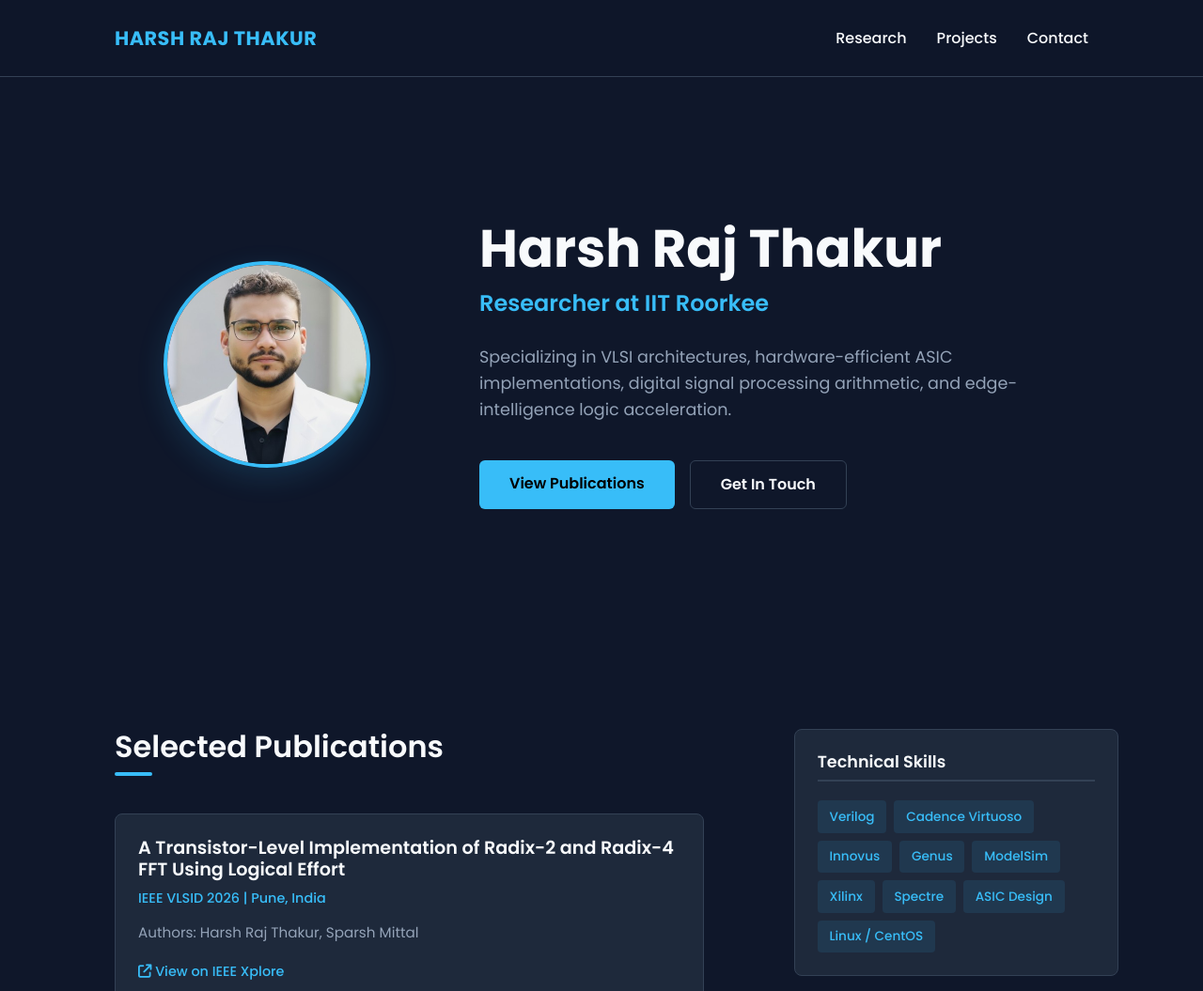
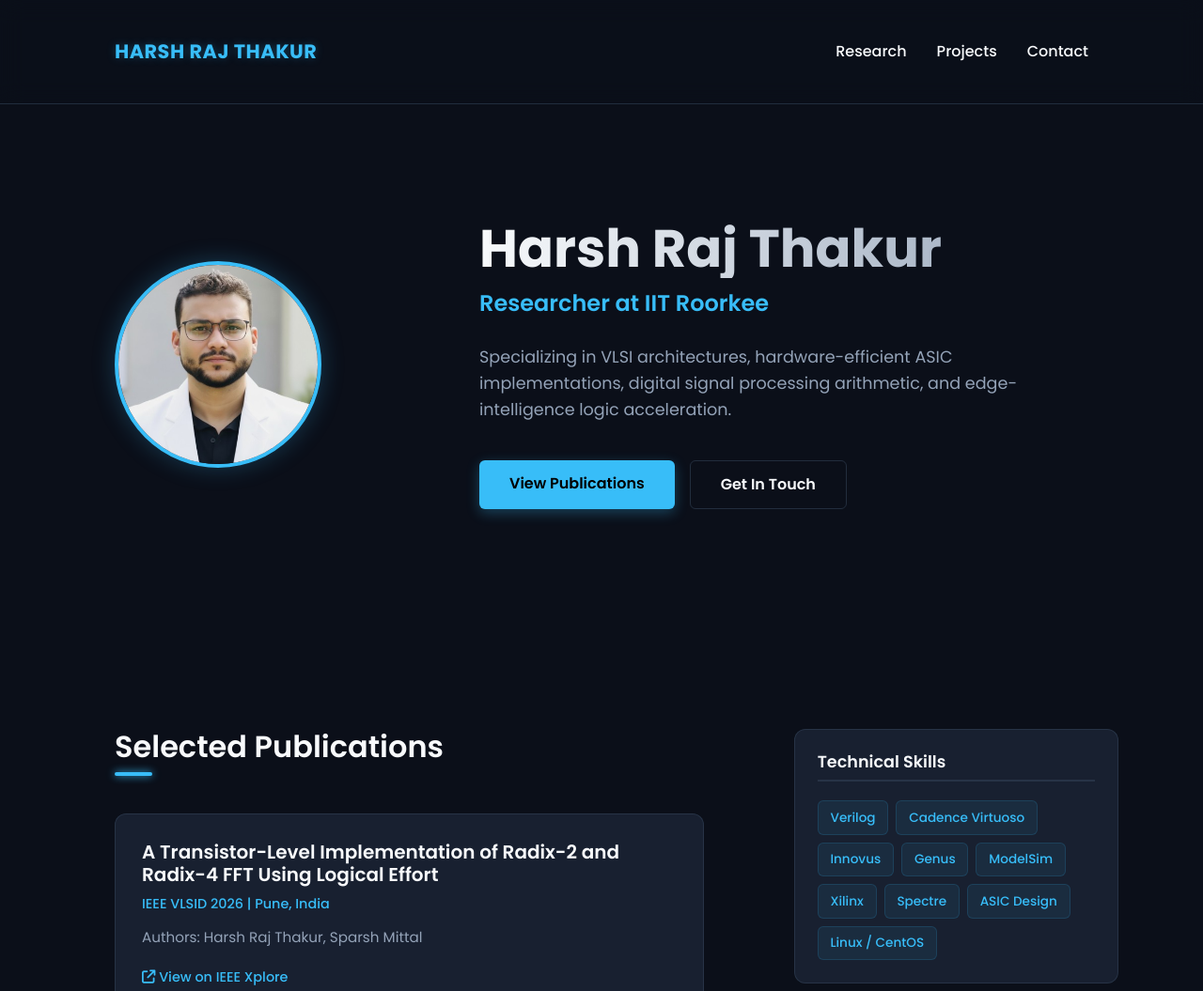
Before and after one commit to harsh126thakur/harsh126thakur.github.io, a plain HTML site: page index.html in a window 1280 px wide. Shown: the top 1055 px of the page at 94% size. Drawn offline with nearby package versions, Linux system fonts and the light colour scheme.

Commit message:
Implement glassmorphic glow styling and dynamic JS scroll reveal animation core

```diff
--- a/css/style.css
+++ b/css/style.css
@@ -8,12 +8,12 @@
 }
 
 :root {
-    --bg-color: #0f172a;
-    --card-bg: #1e293b;
+    --bg-color: #0b0f19;
+    --card-bg: rgba(30, 41, 59, 0.7);
     --accent-color: #38bdf8;
     --text-main: #f8fafc;
     --text-muted: #94a3b8;
-    --border-color: #334155;
+    --border-color: rgba(51, 65, 85, 0.6);
 }
 
 body {
@@ -32,10 +32,12 @@
     position: fixed;
     top: 0;
     width: 100%;
-    background-color: rgba(15, 23, 42, 0.9);
-    backdrop-filter: blur(10px);
+    background-color: rgba(11, 15, 25, 0.8);
+    backdrop-filter: blur(12px);
+    -webkit-backdrop-filter: blur(12px);
     z-index: 1000;
     border-bottom: 1px solid var(--border-color);
+    transition: all 0.3s ease;
 }
 
 .nav-container {
@@ -44,7 +46,7 @@
     display: flex;
     justify-content: space-between;
     align-items: center;
-    padding: 1.5rem 2rem;
+    padding: 1.2rem 2rem;
 }
 
 .logo {
@@ -53,6 +55,7 @@
     color: var(--accent-color);
     text-decoration: none;
     letter-spacing: 0.5px;
+    text-shadow: 0 0 10px rgba(56, 189, 248, 0.3);
 }
 
 .nav-links {
@@ -66,11 +69,27 @@
     color: var(--text-main);
     text-decoration: none;
     font-weight: 500;
+    position: relative;
     transition: color 0.3s;
+}
+
+.nav-links a::after {
+    content: '';
+    position: absolute;
+    width: 0;
+    height: 2px;
+    bottom: -4px;
+    left: 0;
+    background-color: var(--accent-color);
+    transition: width 0.3s ease;
 }
 
 .nav-links a:hover {
     color: var(--accent-color);
+}
+
+.nav-links a:hover::after {
+    width: 100%;
 }
 
 /* --- Sections Layout --- */
@@ -94,6 +113,7 @@
     background: var(--accent-color);
     margin-top: 0.5rem;
     border-radius: 2px;
+    box-shadow: 0 0 8px var(--accent-color);
 }
 
 /* --- Hero Section --- */
@@ -108,17 +128,18 @@
     margin: 0 auto;
 }
 
-.hero-img-container {
-    text-align: center;
-}
-
 .profile-img {
     width: 220px;
     height: 220px;
     border-radius: 50%;
     border: 4px solid var(--accent-color);
     object-fit: cover;
-    box-shadow: 0 10px 30px rgba(56, 189, 248, 0.15);
+    box-shadow: 0 0 25px rgba(56, 189, 248, 0.25);
+    transition: transform 0.5s cubic-bezier(0.175, 0.885, 0.32, 1.275);
+}
+
+.profile-img:hover {
+    transform: scale(1.05) rotate(2deg);
 }
 
 .hero-text h1 {
@@ -126,6 +147,9 @@
     margin-bottom: 0.5rem;
     line-height: 1.1;
     font-weight: 700;
+    background: linear-gradient(to right, #f8fafc, #94a3b8);
+    -webkit-background-clip: text;
+    -webkit-text-fill-color: transparent;
 }
 
 .hero-subtitle {
@@ -154,12 +178,13 @@
     border-radius: 6px;
     text-decoration: none;
     font-weight: 600;
-    transition: transform 0.3s, box-shadow 0.3s;
+    box-shadow: 0 4px 14px rgba(56, 189, 248, 0.3);
+    transition: all 0.3s cubic-bezier(0.25, 0.8, 0.25, 1);
 }
 
 .cta-btn:hover {
-    transform: translateY(-2px);
-    box-shadow: 0 10px 20px rgba(56, 189, 248, 0.2);
+    transform: translateY(-3px);
+    box-shadow: 0 8px 25px rgba(56, 189, 248, 0.5);
 }
 
 .secondary-btn {
@@ -170,34 +195,50 @@
     border-radius: 6px;
     text-decoration: none;
     font-weight: 600;
-    transition: background-color 0.3s;
+    transition: all 0.3s ease;
 }
 
 .secondary-btn:hover {
     background-color: rgba(255, 255, 255, 0.05);
+    border-color: var(--accent-color);
+    color: var(--accent-color);
 }
 
-/* --- Split Portfolio Grid Architecture --- */
+/* --- Split Portfolio Layout Grid --- */
 .main-layout {
     display: grid;
     grid-template-columns: 2fr 1fr;
     gap: 4rem;
 }
 
-/* --- Cards for Publications/Projects --- */
+/* --- Modern Glassmorphic Cards --- */
 .item-card {
-    background-color: var(--card-bg);
-    border-radius: 8px;
-    padding: 1.5rem;
-    margin-bottom: 1.5rem;
+    background: var(--card-bg);
+    backdrop-filter: blur(4px);
+    -webkit-backdrop-filter: blur(4px);
+    border-radius: 12px;
+    padding: 1.75rem;
+    margin-bottom: 1.75rem;
     border: 1px solid var(--border-color);
+    transition: all 0.4s cubic-bezier(0.165, 0.84, 0.44, 1);
+}
+
+.item-card:hover {
+    transform: translateY(-5px);
+    border-color: rgba(56, 189, 248, 0.4);
+    box-shadow: 0 12px 30px rgba(0, 0, 0, 0.2), inset 0 0 15px rgba(56, 189, 248, 0.05);
 }
 
 .item-card h3 {
-    font-size: 1.2rem;
+    font-size: 1.25rem;
     margin-bottom: 0.5rem;
     color: var(--text-main);
     font-weight: 600;
+    transition: color 0.3s;
+}
+
+.item-card:hover h3 {
+    color: var(--accent-color);
 }
 
 .item-meta {
@@ -227,11 +268,18 @@
 }
 
 .sidebar-box {
-    background-color: var(--card-bg);
-    border-radius: 8px;
+    background: var(--card-bg);
+    backdrop-filter: blur(4px);
+    -webkit-backdrop-filter: blur(4px);
+    border-radius: 12px;
     padding: 1.5rem;
     border: 1px solid var(--border-color);
     margin-bottom: 2rem;
+    transition: border-color 0.3s;
+}
+
+.sidebar-box:hover {
+    border-color: rgba(56, 189, 248, 0.3);
 }
 
 .sidebar-box h3 {
@@ -249,12 +297,21 @@
 }
 
 .skill-tag {
-    background-color: rgba(56, 189, 248, 0.1);
+    background-color: rgba(56, 189, 248, 0.08);
     color: var(--accent-color);
     padding: 0.4rem 0.8rem;
-    border-radius: 4px;
+    border-radius: 6px;
     font-size: 0.85rem;
     font-weight: 500;
+    border: 1px solid rgba(56, 189, 248, 0.15);
+    transition: all 0.3s ease;
+}
+
+.skill-tag:hover {
+    background-color: var(--accent-color);
+    color: #000;
+    transform: translateY(-2px);
+    box-shadow: 0 4px 12px rgba(56, 189, 248, 0.2);
 }
 
 .edu-item {
@@ -280,7 +337,7 @@
     color: var(--accent-color);
 }
 
-/* --- Contact Section Form Elements --- */
+/* --- Contact Form Inputs --- */
 .contact-form {
     display: flex;
     flex-direction: column;
@@ -290,17 +347,20 @@
 
 .form-group input, .form-group textarea {
     width: 100%;
-    padding: 0.85rem 1rem;
-    background-color: var(--card-bg);
+    padding: 0.9rem 1.1rem;
+    background-color: rgba(15, 23, 42, 0.6);
     border: 1px solid var(--border-color);
-    border-radius: 6px;
+    border-radius: 8px;
     color: var(--text-main);
     font-size: 0.95rem;
+    transition: all 0.3s ease;
 }
 
 .form-group input:focus, .form-group textarea:focus {
     outline: none;
     border-color: var(--accent-color);
+    box-shadow: 0 0 12px rgba(56, 189, 248, 0.2);
+    background-color: rgba(30, 41, 59, 0.4);
 }
 
 .submit-btn {
@@ -312,12 +372,26 @@
     font-size: 1rem;
     font-weight: 600;
     cursor: pointer;
-    transition: opacity 0.3s;
+    box-shadow: 0 4px 14px rgba(56, 189, 248, 0.2);
+    transition: all 0.3s ease;
     max-width: 200px;
 }
 
 .submit-btn:hover {
-    opacity: 0.9;
+    transform: translateY(-2px);
+    box-shadow: 0 6px 20px rgba(56, 189, 248, 0.4);
+}
+
+/* --- JavaScript Scroll-Reveal Class Trigger --- */
+.reveal-on-scroll {
+    opacity: 0;
+    transform: translateY(30px);
+    transition: opacity 0.7s ease, transform 0.7s cubic-bezier(0.165, 0.84, 0.44, 1);
+}
+
+.reveal-on-scroll.active {
+    opacity: 1;
+    transform: translateY(0);
 }
 
 /* --- Footer Area --- */
@@ -338,11 +412,13 @@
     color: var(--text-muted);
     font-size: 1.4rem;
     margin: 0 1rem;
-    transition: color 0.3s;
+    display: inline-block;
+    transition: transform 0.3s ease, color 0.3s ease;
 }
 
 .social-icons a:hover {
     color: var(--accent-color);
+    transform: translateY(-4px) scale(1.1);
 }
 
 .copyright {
@@ -351,7 +427,7 @@
     color: #475569;
 }
 
-/* --- Responsive Adjustments --- */
+/* --- Responsive Layout Breakpoints --- */
 @media (max-width: 900px) {
     #hero {
         grid-template-columns: 1fr;
--- a/js/script.js
+++ b/js/script.js
@@ -1,11 +1,54 @@
-// Contact Form Submission Action Handling
-document.getElementById('contactForm').addEventListener('submit', function(e) {
-    e.preventDefault();
+document.addEventListener("DOMContentLoaded", function () {
 
-    const name = document.getElementById('name').value;
+    // --- 1. Dynamic Scroll Reveal Animation Engine ---
+    const revealElements = document.querySelectorAll(".item-card, .sidebar-box, .section-title");
 
-    // Web UI alert to test functionality
-    alert(`Thank you for reaching out, ${name}! Your form submission action was triggered.`);
+    // Attach initial reveal setup classes
+    revealElements.forEach(element => {
+        element.classList.add("reveal-on-scroll");
+    });
 
-    this.reset();
+    function checkReveal() {
+        const triggerBottom = (window.innerHeight / 5) * 4.2;
+
+        revealElements.forEach(element => {
+            const elementTop = element.getBoundingClientRect().top;
+
+            if (elementTop < triggerBottom) {
+                element.classList.add("active");
+            }
+        });
+    }
+
+    // Trigger reveal calculations on scroll and initialization load
+    window.addEventListener("scroll", checkReveal);
+    checkReveal();
+
+    // --- 2. Dynamic Sticky Navbar Glass Blur Shift ---
+    const headerElement = document.querySelector("header");
+
+    window.addEventListener("scroll", function() {
+        if (window.scrollY > 50) {
+            headerElement.style.padding = "0.6rem 0";
+            headerElement.style.boxShadow = "0 10px 30px rgba(0, 0, 0, 0.3)";
+        } else {
+            headerElement.style.padding = "1.2rem 0";
+            headerElement.style.boxShadow = "none";
+        }
+    });
+
+    // --- 3. Interactive Contact Form Handler ---
+    const contactForm = document.getElementById('contactForm');
+    if (contactForm) {
+        contactForm.addEventListener('submit', function(e) {
+            e.preventDefault();
+
+            const name = document.getElementById('name').value;
+
+            // Front-end user alert message simulation
+            alert(`Thank you for reaching out, ${name}! Your message has been recorded.`);
+
+            this.reset();
+        });
+    }
 });
```
